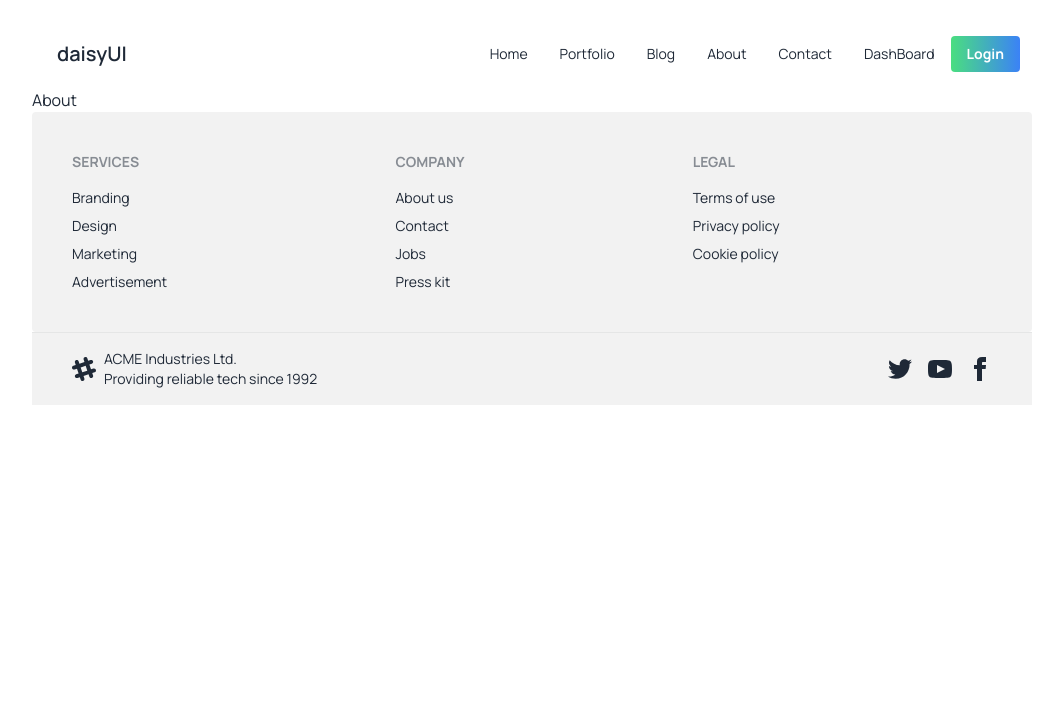
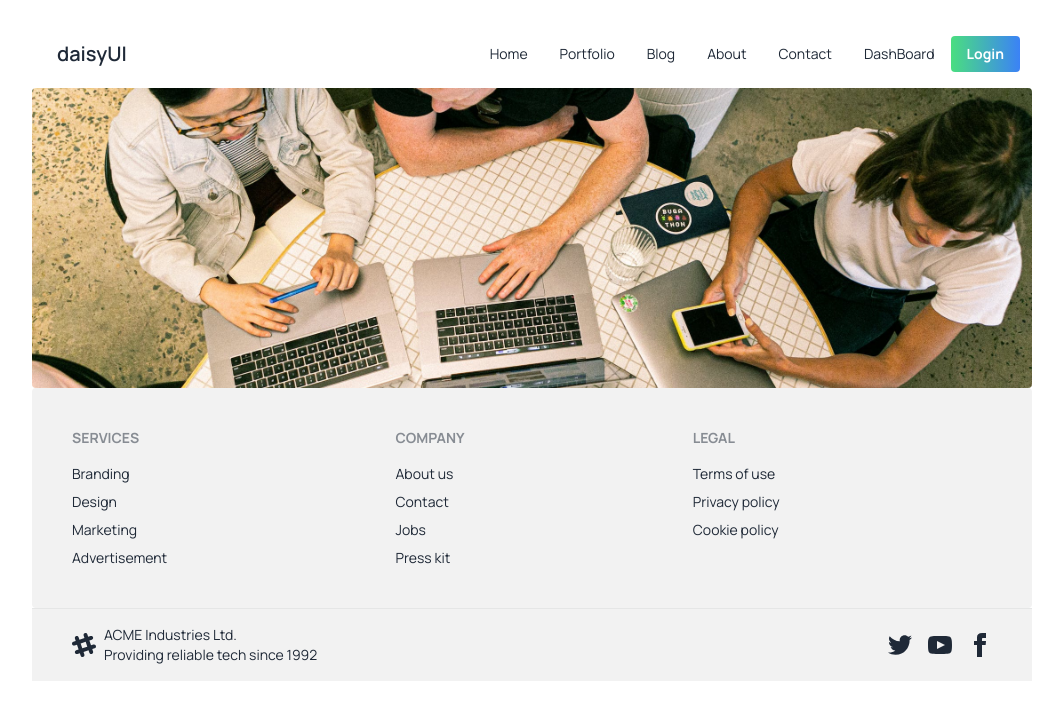
Before and after one commit to rakibulhasan933/super-blog, a Next.js app: page /about in a window 1280 px wide. Shown: the top 720 px of the page, without its empty margins (108-1171 px from the left). Built offline with nearby package versions, Linux system fonts and the light colour scheme.

Commit message:
[ADD] about page photo added

```diff
--- a/src/app/about/page.tsx
+++ b/src/app/about/page.tsx
@@ -1,8 +1,17 @@
+import Image from 'next/image'
 import React from 'react'
 
 function About() {
 	return (
-		<div>About</div>
+		<div>
+			<div className="">
+				<div className="flex flex-col gap-10">
+					<div className=" w-full h-[300px] relative">
+						<Image src="/about.jpeg" className='object-cover w-full rounded' fill alt='desktop' />
+					</div>
+				</div>
+			</div>
+		</div>
 	)
 }
 
```
Also changed, not shown: public/about.jpeg (added), public/about.jpg (added).
